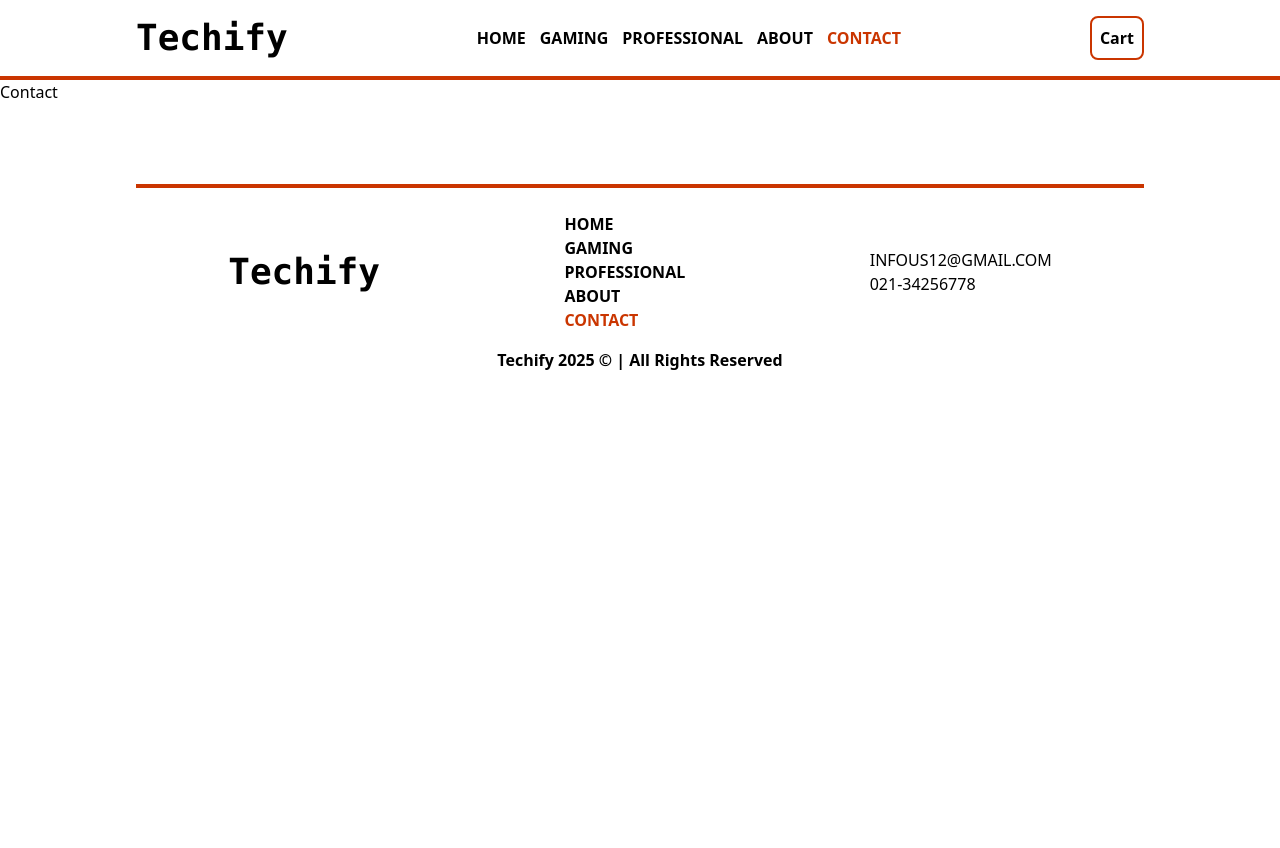
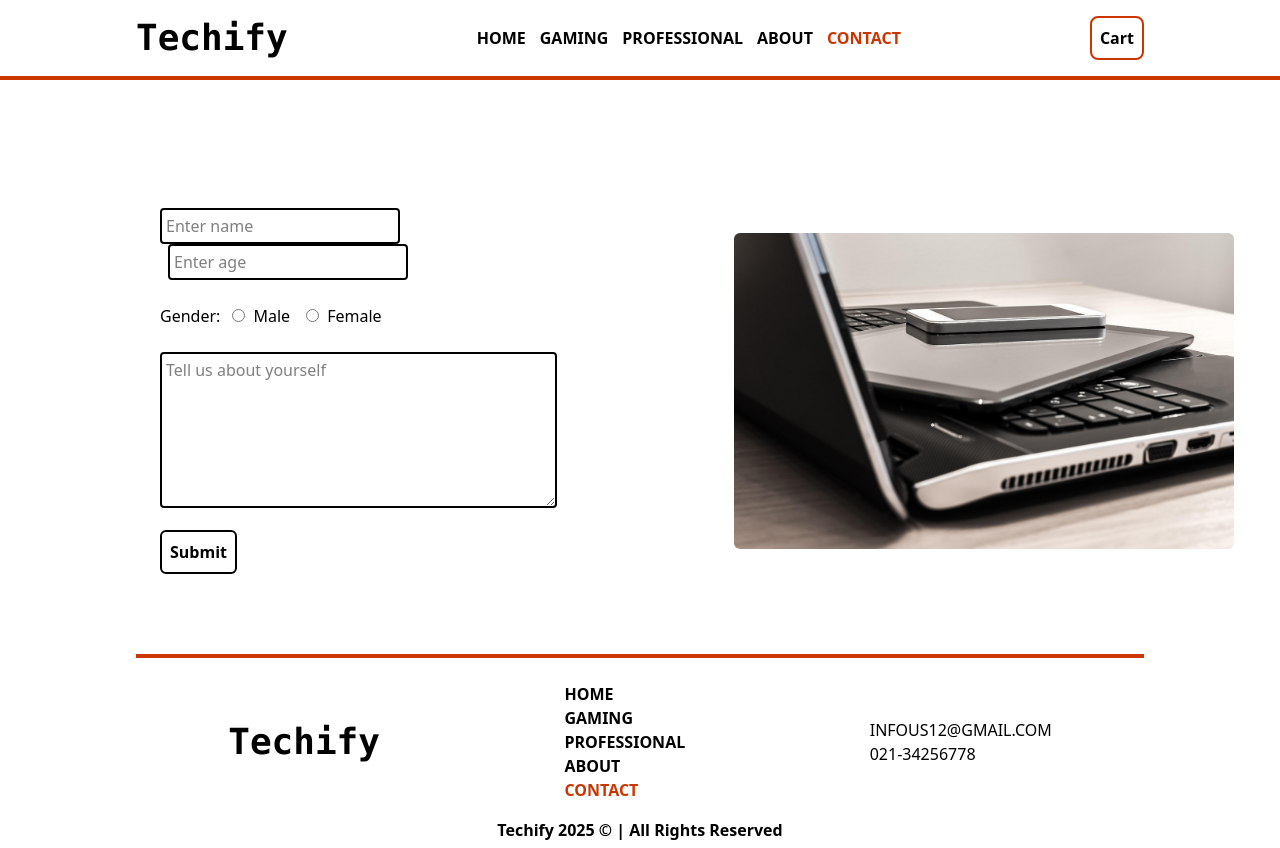
Before and after one commit to muhammadfuzailahmed/Tech-ecommerce-store, a React (Vite) app: page /contact in a window 1280 px wide. Before the commit the page ends 800 px from the top, so only its background shows below. Built offline with nearby package versions, Linux system fonts and the light colour scheme.

Commit message:
Add about and contact page

```diff
--- a/src/Components/About/About.jsx
+++ b/src/Components/About/About.jsx
@@ -1,8 +1,19 @@
 import React from 'react'
+import Aboutimg from '../../assets/Aboutimg.jpg'
 
 function About() {
   return (
-    <div>About</div>
+    <div>
+        <div className='pt-32 pb-8 pl-40 pr-40 flex items-center justify-between'>
+            <div>
+                <p className='w-[600px]'>Lorem ipsum dolor, sit amet consectetur adipisicing elit. Corrupti vel accusamus harum nostrum saepe rem dolorum ducimus labore facilis id neque quasi amet nesciunt minus impedit delectus veniam, esse cumque assumenda quas consequatur dicta! Enim delectus, labore optio nostrum quos ducimus voluptates eum temporibus nisi, corrupti illum impedit est ullam nesciunt laborum necessitatibus magni ipsa possimus, ipsam magnam reiciendis hic alias fuga sequi. Tempore at repellat omnis atque vel, recusandae animi molestias nobis aliquam. Exercitationem, obcaecati. Tempora magnam fugiat sapiente amet necessitatibus sit quae rem sequi, enim quisquam harum exercitationem repellat, placeat adipisci voluptate laboriosam sunt dicta quam dolorem!</p>
+            </div>
+            <div>
+                <img className='w-[400px] rounded-md' src={Aboutimg} alt="" />
+            </div>
+
+        </div>
+    </div>
   )
 }
 
--- a/src/Components/Contact/Contact.jsx
+++ b/src/Components/Contact/Contact.jsx
@@ -1,8 +1,56 @@
 import React from 'react'
+import {motion} from 'motion/react'
+import Contactimg from '../../assets/Contactimg.jpg'
 
 function Contact() {
+  function handleSubmit() {
+    let name = document.querySelector(".name");
+    let age = document.querySelector(".age");
+  }
   return (
-    <div>Contact</div>
+    <motion.div
+    initial={{
+      opacity: 0,
+      y: 25
+    }}
+    animate={{
+      y: 0,
+      opacity: 1
+    }}
+    transition={{
+      delay: 1,
+      duration: 1
+    }}
+    className='flex items-center justify-between'>
+        <div className='pt-32 pl-40 pr-40'>
+            <div>
+                <input className='border-2 border-black p-1 rounded-sm w-60 name' type="text" placeholder='Enter name'/>
+                <input className='border-2 border-black p-1 rounded-sm w-60 ml-2 age' type="number" min={1} max={70} placeholder='Enter age'/>
+            </div>
+            <div className='mt-6 mb-6'>
+                <label className='' htmlFor="">Gender: </label>
+                <input className='border-2 ml-2 border-black p-1 rounded-sm' type="radio" placeholder='Male' />
+                <label className='text-black ml-2' htmlFor="gender">Male</label>
+                <input className='border-2 ml-4 border-black p-1 rounded-sm' type="radio" placeholder='Female' />
+                <label className='text-black ml-2' htmlFor="gender">Female</label>
+            </div>
+                <textarea className='border-2 border-black p-1 text-black rounded-sm' placeholder='Tell us about yourself' cols={40} rows={6}></textarea>
+                <div className="btn mt-4">
+                    <motion.button
+                    onClick={handleSubmit}
+                    whileHover={{
+                      scale: 1.15
+                    }}
+                    transition={{
+                      duration: 0.8
+                    }}
+                    className='cursor-pointer rounded-md border-2 border-black p-2 font-bold hover:bg-black hover:text-white'>Submit</motion.button>
+                </div>
+        </div>
+            <div>
+                <img className='w-[500px] rounded-md mt-32 mr-36' src={Contactimg} alt="contact" />
+            </div>
+    </motion.div>
   )
 }
 
--- a/src/Components/Productid/Professionalproductid.jsx
+++ b/src/Components/Productid/Professionalproductid.jsx
@@ -15,12 +15,7 @@ function Professionalproductid() {
     if(!product) return <h2>Element not found</h2>
       const AddToCart = () => {
         toast.success("Added to cart successfully!");
-        <Cart
-        id={product.id}
-        img={product.img}
-        title={product.title}
-        price={product.price}
-        />
+
       }
       let Decreade = () => {
         if(counter > 1){
```
Also changed, not shown: src/assets/Aboutimg.jpg (added), src/assets/Contactimg.jpg (added).
